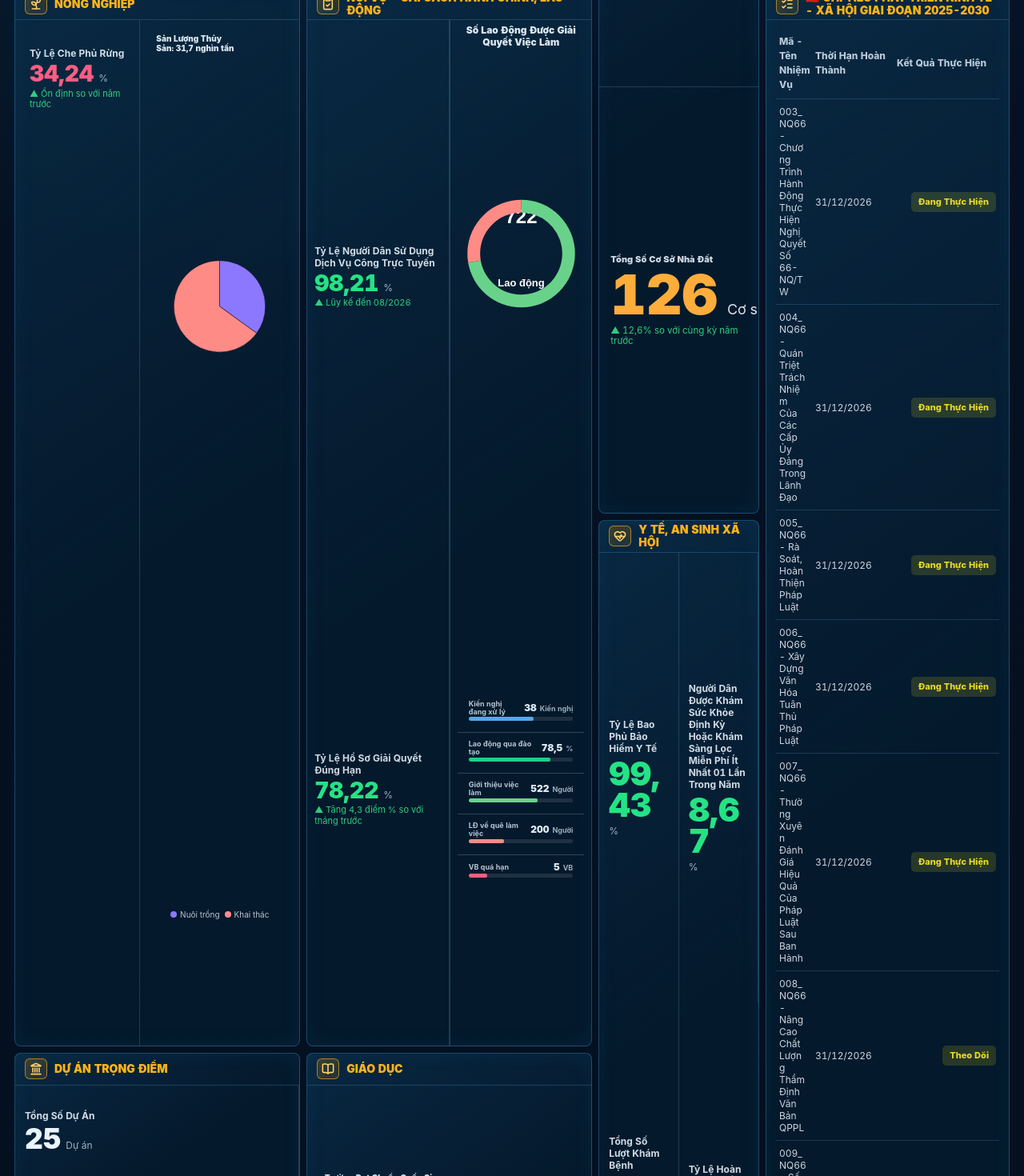
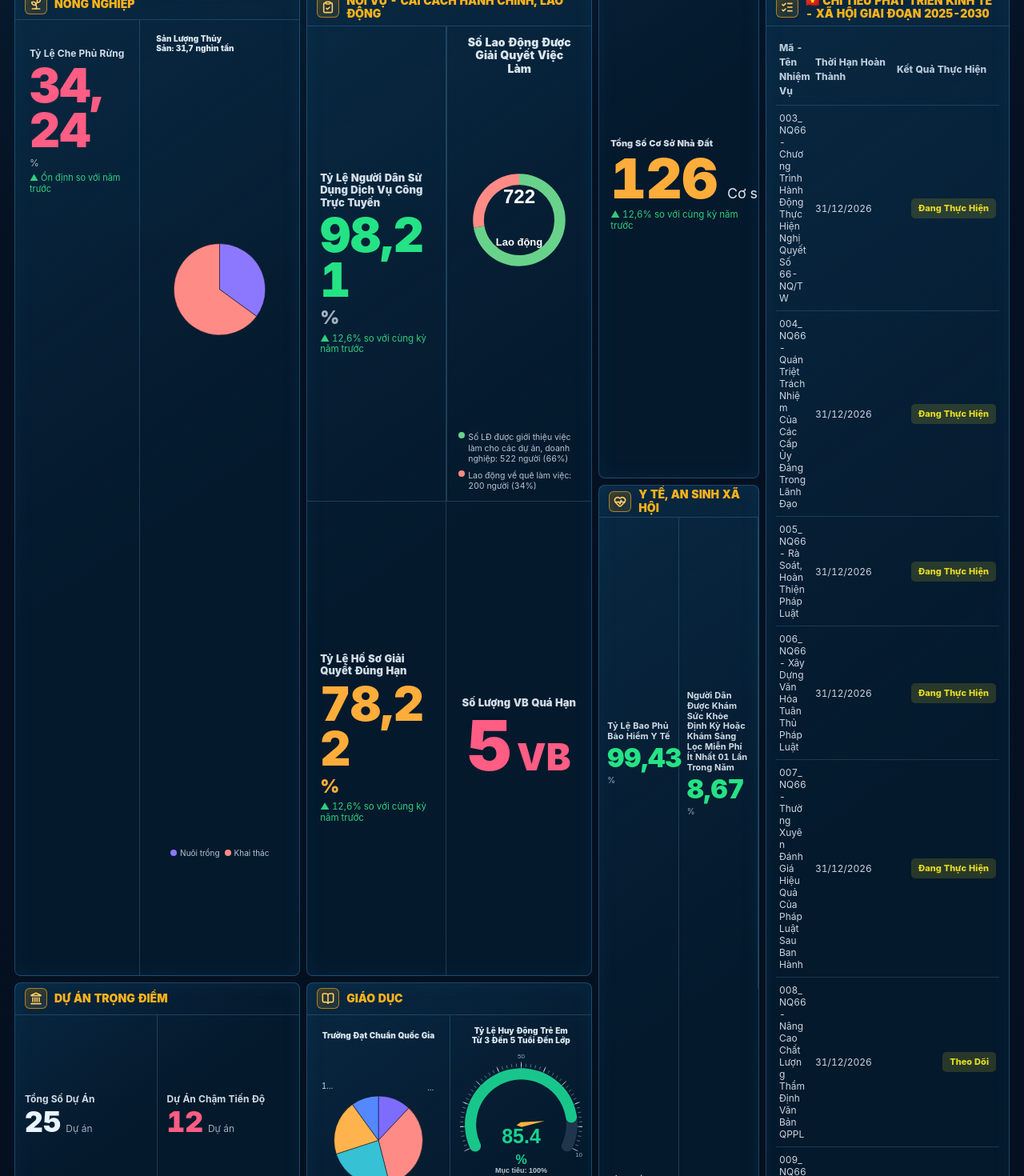
Before and after one commit to LeVanQuang-3112/ioc-hatinh, a React (Vite) app: page / in a window 1280 px wide. Shown: the part 1330-2800 px from the top of the page at 80% size. Built offline with nearby package versions, Linux system fonts and the light colour scheme.

Commit message:
fix: generate

```diff
--- a/src/features/dashboard/ui/overview/OverviewDashboard.tsx
+++ b/src/features/dashboard/ui/overview/OverviewDashboard.tsx
@@ -49,14 +49,6 @@
   { label: "Số tổ hợp tác xã ngừng hoạt động: 456", percent: 60, tone: "#a889ff" },
 ];
 
-const adminRows = [
-  { label: "Kiến nghị đang xử lý", value: "38", unit: "Kiến nghị", percent: 62, tone: "#55a7e8" },
-  { label: "Lao động qua đào tạo", value: "78,5", unit: "%", percent: 78.5, tone: "#1bd088" },
-  { label: "Giới thiệu việc làm", value: "522", unit: "Người", percent: 66, tone: "#69d28a" },
-  { label: "LĐ về quê làm việc", value: "200", unit: "Người", percent: 34, tone: "#ff8b86" },
-  { label: "VB quá hạn", value: "5", unit: "VB", percent: 18, tone: "#ff5d83" },
-];
-
 type OverviewIcon = "admin" | "agriculture" | "budget" | "education" | "enterprise" | "grdp" | "health" | "industry" | "investment" | "land" | "planning" | "resolution" | "service" | "target";
 
 const overviewIcons: Record<OverviewIcon, LucideIcon> = {
@@ -85,7 +77,7 @@
         <span className="overview-card-icon" aria-hidden="true">
           <Icon size={16} strokeWidth={2.4} />
         </span>
-        {title}
+        <span className="overview-ioc-title-text">{title}</span>
       </div>
       {children}
     </article>
@@ -113,27 +105,6 @@
         <small>{unit}</small>
       </div>
       {note ? <p>{note}</p> : null}
-    </div>
-  );
-}
-
-function OverviewMiniMetrics({
-  rows,
-}: {
-  rows: ReadonlyArray<{ label: string; percent: number; tone: string; unit: string; value: string }>;
-}) {
-  return (
-    <div className="overview-mini-metrics">
-      {rows.map((row) => (
-        <div className="overview-mini-metric" key={row.label}>
-          <span>{row.label}</span>
-          <strong>
-            {row.value}
-            <small>{row.unit}</small>
-          </strong>
-          <i><b style={{ width: `${row.percent}%`, background: row.tone }} /></i>
-        </div>
-      ))}
     </div>
   );
 }
@@ -218,53 +189,12 @@
 }
 
 function OverviewGaugeChart({ label = "MỤC TIÊU: 100%", value }: { label?: string; value: number }) {
-  const option = useMemo<EChartsCoreOption>(() => ({
-    series: [
-      {
-        type: "gauge",
-        startAngle: 205,
-        endAngle: -25,
-        min: 0,
-        max: 100,
-        radius: "96%",
-        center: ["50%", "64%"],
-        axisLine: {
-          lineStyle: {
-            width: 18,
-            color: [
-              [value / 100, "#18c68b"],
-              [1, "rgba(104, 126, 160, 0.28)"],
-            ],
-          },
-        },
-        pointer: { show: false },
-        progress: { show: false },
-        axisTick: { show: false },
-        splitLine: { show: false },
-        axisLabel: { show: false },
-        detail: {
-          color: "#16d392",
-          fontSize: 31,
-          fontWeight: 900,
-          offsetCenter: [0, "18%"],
-          formatter: `${value}%`,
-        },
-        title: {
-          color: "rgba(237, 246, 255, 0.92)",
-          fontSize: 10,
-          fontWeight: 900,
-          offsetCenter: [0, "52%"],
-        },
-        data: [{ value, name: label }],
-      },
-    ],
-  }), [label, value]);
-
-  return <EChart className="overview-gauge-chart" option={option} ariaLabel={label} />;
+  return <OverviewPlanningCoverageChart value={value} ariaLabel={label} />;
 }
 
-function OverviewPlanningCoverageChart({ value }: { value: number }) {
+function OverviewPlanningCoverageChart({ ariaLabel = "Tỷ lệ phủ kín quy hoạch chung", value }: { ariaLabel?: string; value: number }) {
   const option = useMemo<EChartsCoreOption>(() => ({
+    animation: false,
     series: [
       {
         type: "gauge",
@@ -273,7 +203,7 @@
         min: 0,
         max: 100,
         radius: "92%",
-        center: ["50%", "62%"],
+        center: ["50%", "54%"],
         progress: {
           show: true,
           roundCap: true,
@@ -319,23 +249,42 @@
         },
         detail: {
           color: "#16d392",
-          fontSize: 26,
+          fontSize: 24,
           fontWeight: 900,
-          offsetCenter: [0, "26%"],
-          formatter: "{value}%",
+          lineHeight: 24,
+          offsetCenter: [0, "42%"],
+          formatter: (chartValue: number) => `{value|${chartValue}}\n{spacer|}\n{unit|%}`,
+          rich: {
+            value: {
+              color: "#16d392",
+              fontSize: 25,
+              fontWeight: 900,
+              lineHeight: 22,
+            },
+            spacer: {
+              height: 8,
+              lineHeight: 8,
+            },
+            unit: {
+              color: "#16d392",
+              fontSize: 16,
+              fontWeight: 900,
+              lineHeight: 18,
+            },
+          },
         },
         title: {
           color: "rgba(237, 246, 255, 0.78)",
           fontSize: 9,
           fontWeight: 800,
-          offsetCenter: [0, "52%"],
+          offsetCenter: [0, "82%"],
         },
         data: [{ value, name: "Mục tiêu: 100%" }],
       },
     ],
   }), [value]);
 
-  return <EChart className="overview-planning-coverage-chart" option={option} ariaLabel="Tỷ lệ phủ kín quy hoạch chung" />;
+  return <EChart className="overview-planning-coverage-chart" option={option} ariaLabel={ariaLabel} />;
 }
 
 function OverviewBarChart() {
@@ -420,6 +369,10 @@
     <div className="overview-labor-chart-wrap">
       <h3>Số Lao Động Được Giải Quyết Việc Làm</h3>
       <EChart className="overview-labor-donut-chart" option={option} ariaLabel="Số lao động được giải quyết việc làm" />
+      <div className="overview-labor-legend">
+        <span><i className="green" />Số LĐ được giới thiệu việc làm cho các dự án, doanh nghiệp: 522 người (66%)</span>
+        <span><i className="salmon" />Lao động về quê làm việc: 200 người (34%)</span>
+      </div>
     </div>
   );
 }
@@ -521,10 +474,10 @@
 
         <OverviewCard className="overview-ioc-admin" icon="admin" title="Nội vụ - cải cách hành chính, lao động">
           <div className="overview-admin-grid">
-            <OverviewValue label="Tỷ Lệ Người Dân Sử Dụng Dịch Vụ Công Trực Tuyến" value="98,21" unit="%" note="Lũy kế đến 08/2026" />
+            <OverviewValue label="Tỷ Lệ Người Dân Sử Dụng Dịch Vụ Công Trực Tuyến" value="98,21" unit="%" note="12,6% so với cùng kỳ năm trước" />
             <OverviewLaborDonut />
-            <OverviewValue label="Tỷ Lệ Hồ Sơ Giải Quyết Đúng Hạn" value="78,22" unit="%" note="Tăng 4,3 điểm % so với tháng trước" />
-            <OverviewMiniMetrics rows={adminRows} />
+            <OverviewValue className="amber" label="Tỷ Lệ Hồ Sơ Giải Quyết Đúng Hạn" value="78,22" unit="%" note="12,6% so với cùng kỳ năm trước" />
+            <OverviewValue className="red overdue" label="Số Lượng VB Quá Hạn" value="5" unit="VB" note="" />
           </div>
         </OverviewCard>
 
@@ -576,7 +529,7 @@
           <div className="overview-health-grid">
             <OverviewValue label="Tỷ Lệ Bao Phủ Bảo Hiểm Y Tế" value="99,43" unit="%" note="" />
             <OverviewValue label="Người Dân Được Khám Sức Khỏe Định Kỳ Hoặc Khám Sàng Lọc Miễn Phí Ít Nhất 01 Lần Trong Năm" value="8,67" unit="%" note="" />
-            <OverviewValue label="Tổng Số Lượt Khám Bệnh" value="13,421" unit="Lượt khám" note="12,6% so với cùng kỳ tháng trước" />
+            <OverviewValue className="tight-number" label="Tổng Số Lượt Khám Bệnh" value="13,421" unit="Lượt khám" note="12,6% so với cùng kỳ tháng trước" />
             <OverviewValue label="Tỷ Lệ Hoàn Thành Kế Hoạch Giảm Nghèo" value="87,29" unit="%" note="" />
           </div>
         </OverviewCard>
```
Also changed, not shown: src/styles/global.css.
